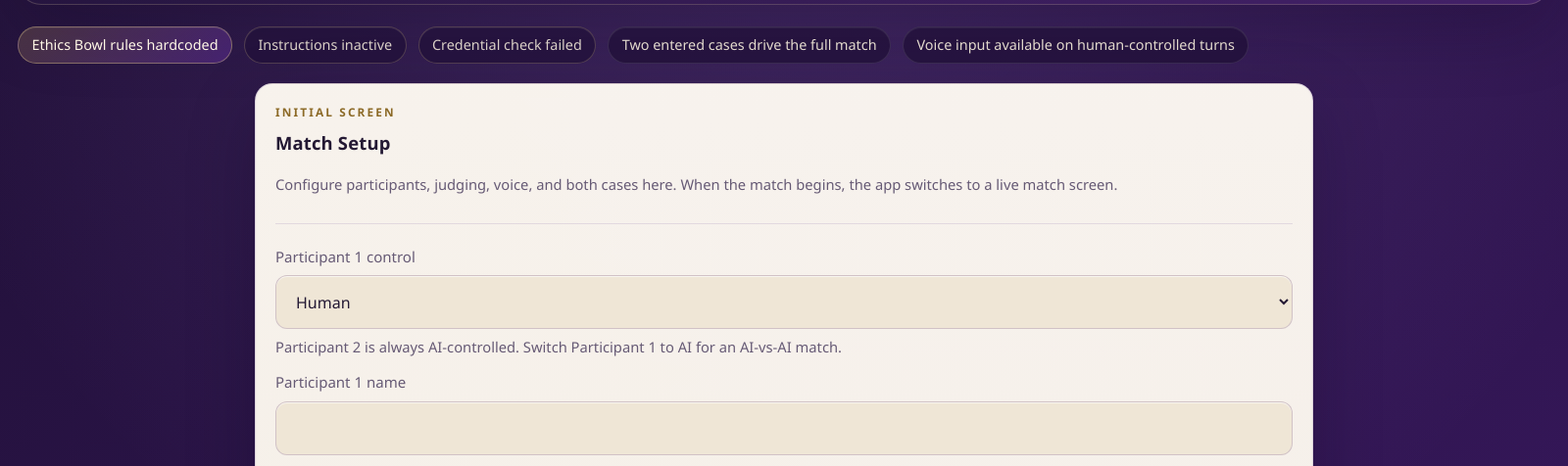
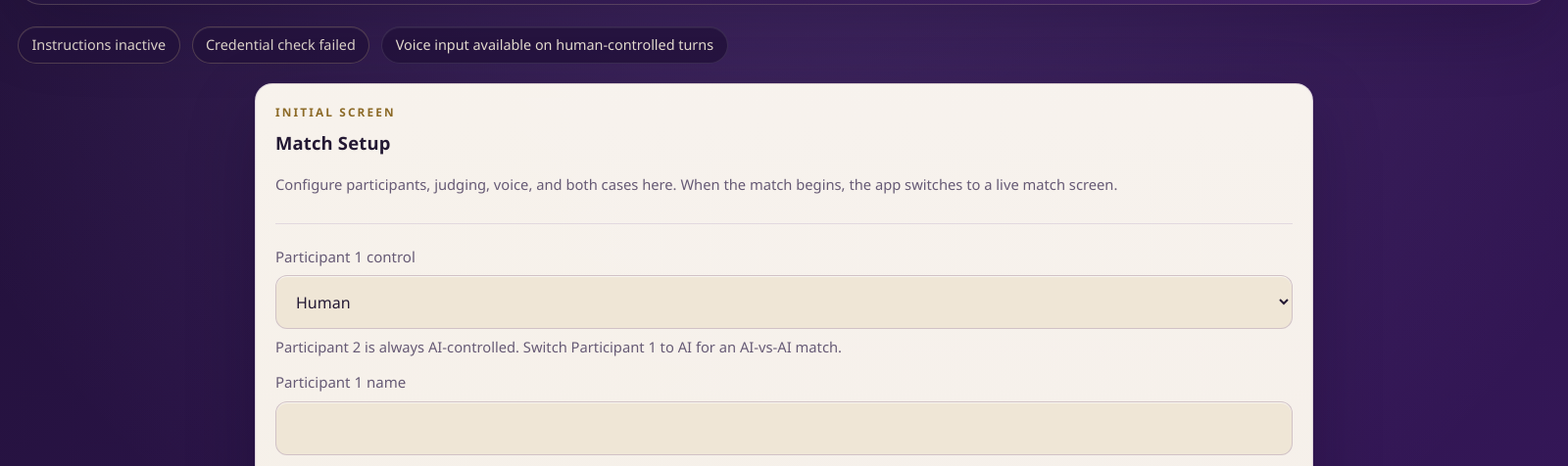
Before and after one commit to rjm2112-oss/Ethics-Bowl-Match-Interface, an Electron app: page debater.html in a window 1600 px wide. Shown: the part 205-681 px from the top of the page at 98% size. Drawn offline with Linux system fonts and the light colour scheme; no server answers.

Commit message:
Remove redundant start-page banners

```diff
--- a/debater.html
+++ b/debater.html
@@ -57,25 +57,8 @@
     </header>
 
     <div id="appStatusStrip" class="status-strip">
-      <div
-        class="status-chip active"
-        data-i18n-en="Ethics Bowl rules hardcoded"
-        data-i18n-fr="Règles du la Coupe éthique Canada
- intégrées"
-      >
-        Ethics Bowl rules hardcoded
-      </div>
-
       <div id="instructionsBadge" class="status-chip inactive">
         Instructions inactive
-      </div>
-
-      <div
-        class="status-chip subtle"
-        data-i18n-en="Two entered cases drive the full match"
-        data-i18n-fr="Les deux cas saisis pilotent tout le match"
-      >
-        Two entered cases drive the full match
       </div>
 
       <div
```
